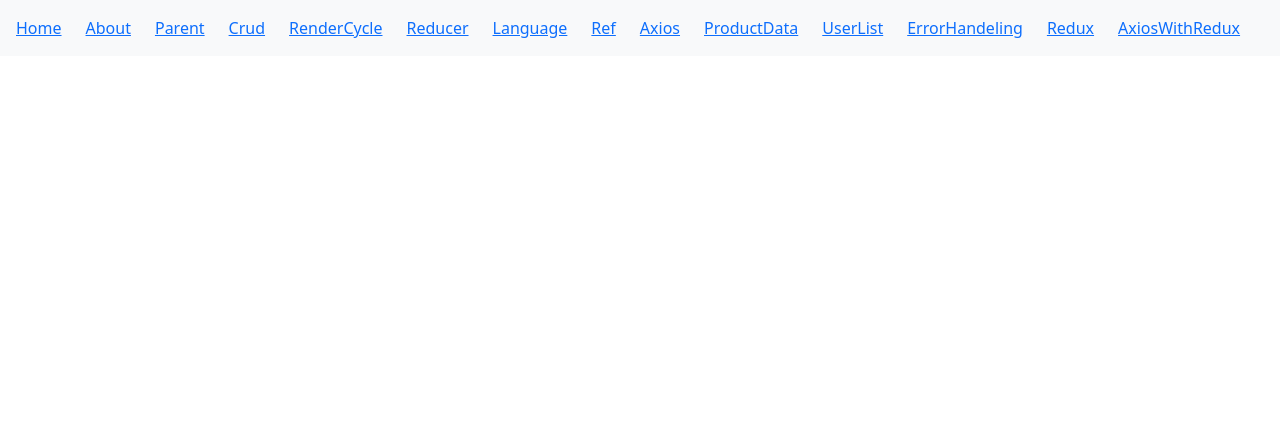
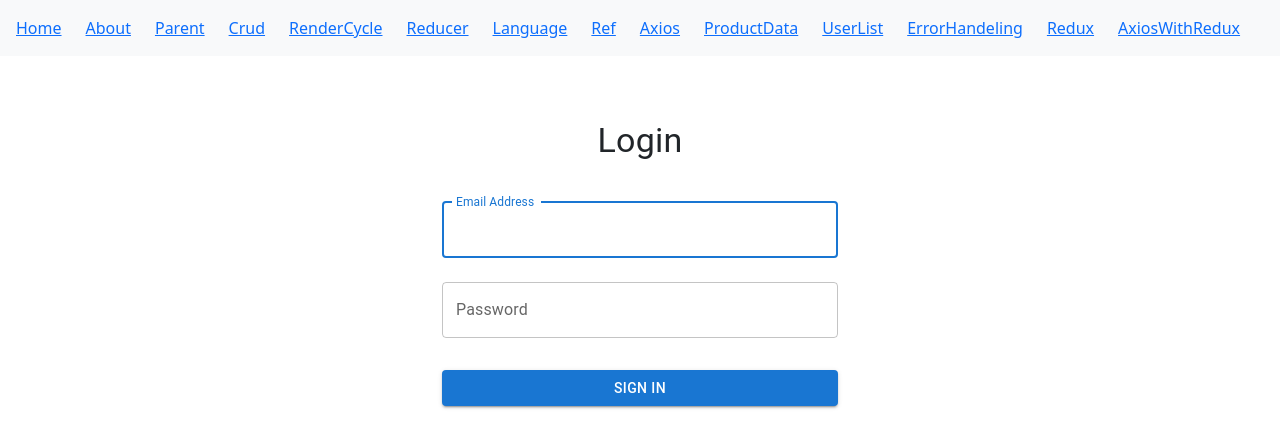
Before and after one commit to Vaibhavthanki/my-react-app, a React (Vite) app: page / in a window 1280 px wide. Shown: the top 448 px of the page. Built offline with nearby package versions, Linux system fonts and the light colour scheme.

Commit message:
feat: add login and dashboard components; implement authentication with JWT using cookies

```diff
--- a/package.json
+++ b/package.json
@@ -16,6 +16,7 @@
     "@mui/x-data-grid": "^8.17.0",
     "axios": "^1.13.2",
     "formik": "^2.4.6",
+    "js-cookie": "^3.0.5",
     "react": "^19.1.1",
     "react-dom": "^19.1.1",
     "react-error-boundary": "^6.0.1",
--- a/src/App.jsx
+++ b/src/App.jsx
@@ -31,6 +31,8 @@ import ReduxCounter from "./reduxCounter";
 import store from "./redux/store";
 import { Provider } from "react-redux";
 import { AxiosWithRedux } from "./AxiosWithRedux";
+import Login from "./Login";
+import Dashboard from "./Dashboard";
 
 function App() {
   return (
@@ -55,6 +57,9 @@ function App() {
           <ErrorBoundaryWrapper>
             <Navigation />
             <Routes>
+              <Route path="/" element={<Login />} />
+              <Route path="/login" element={<Login />} />
+              <Route path="/dashboard" element={<Dashboard />} />
               <Route path="/home" element={<Home />} />
               <Route path="/about" element={<About />} />
               <Route path="/registration" element={<Registration />} />
--- /dev/null
+++ b/src/Dashboard.jsx
@@ -0,0 +1,138 @@
+import React, { useState, useEffect } from "react";
+import { useNavigate } from "react-router-dom";
+import axiosInstance from "./config/axiosInstance";
+import Cookies from "js-cookie";
+import {
+  Box,
+  Button,
+  Container,
+  Typography,
+  Alert,
+  CircularProgress,
+} from "@mui/material";
+import { DataGrid } from "@mui/x-data-grid";
+
+const Dashboard = () => {
+  const navigate = useNavigate();
+  const [rows, setRows] = useState([]);
+  const [loading, setLoading] = useState(true);
+  const [error, setError] = useState("");
+  const [paginationModel, setPaginationModel] = useState({
+    pageSize: 5,
+    page: 0,
+  });
+  const [rowCount, setRowCount] = useState(0);
+
+  useEffect(() => {
+    const token = Cookies.get("access_token");
+    if (!token) {
+      navigate("/login");
+      return;
+    }
+
+    fetchAccounts();
+  }, [paginationModel, navigate]);
+
+  const fetchAccounts = async () => {
+    setLoading(true);
+    setError("");
+    try {
+      const response = await axiosInstance.get("/accounts/", {
+        params: {
+          page: paginationModel.page,
+          pageSize: paginationModel.pageSize,
+        },
+      });
+
+      // Map the data to rows with id field (required by DataGrid)
+      const mappedRows = response.data.map((item, index) => ({
+        id: item.id || index,
+        ...item,
+      }));
+
+      setRows(mappedRows);
+      setRowCount(response?.data?.total || response?.data?.data?.length);
+    } catch (err) {
+      setError(err.response?.data?.message || "Failed to fetch accounts");
+      console.error("Error fetching accounts:", err);
+    } finally {
+      setLoading(false);
+    }
+  };
+
+  const handleLogout = () => {
+    Cookies.remove("access_token");
+    navigate("/login");
+  };
+
+  // Define columns for DataGrid
+  const columns = [
+    { field: "id", headerName: "ID", width: 70 },
+    { field: "email", headerName: "Email", width: 200, flex: 1 },
+    { field: "firstName", headerName: "First Name", width: 150 },
+    { field: "lastName", headerName: "Last Name", width: 150 },
+    { field: "phone", headerName: "Phone", width: 130 },
+    { field: "role", headerName: "Role", width: 100 },
+    {
+      field: "createdAt",
+      headerName: "Created At",
+      width: 150,
+      valueFormatter: (value) => {
+        if (value) {
+          return new Date(value).toLocaleDateString();
+        }
+        return "";
+      },
+    },
+  ];
+
+  return (
+    <Container maxWidth="lg" sx={{ py: 4 }}>
+      <Box
+        sx={{
+          display: "flex",
+          justifyContent: "space-between",
+          alignItems: "center",
+          mb: 3,
+        }}
+      >
+        <Typography variant="h4">Dashboard - Accounts</Typography>
+        <Button variant="contained" color="error" onClick={handleLogout}>
+          Logout
+        </Button>
+      </Box>
+
+      {error && (
+        <Alert severity="error" sx={{ mb: 2 }}>
+          {error}
+        </Alert>
+      )}
+
+      {loading ? (
+        <Box sx={{ display: "flex", justifyContent: "center", py: 4 }}>
+          <CircularProgress />
+        </Box>
+      ) : (
+        <Box sx={{ height: 400, width: "100%" }}>
+          <DataGrid
+            rows={rows}
+            columns={columns}
+            pageSizeOptions={[5, 10, 20]}
+            paginationModel={paginationModel}
+            onPaginationModelChange={setPaginationModel}
+            rowCount={rowCount}
+            paginationMode="server"
+            loading={loading}
+            sx={{
+              "& .MuiDataGrid-root": {
+                border: "1px solid #ddd",
+              },
+            }}
+          />
+        </Box>
+      )}
+    </Container>
+  );
+};
+
+export default Dashboard;
--- /dev/null
+++ b/src/Login.jsx
@@ -0,0 +1,139 @@
+import React from "react";
+import { Formik, Form, Field, ErrorMessage } from "formik";
+import * as Yup from "yup";
+import { useNavigate } from "react-router-dom";
+import axiosInstance from "./config/axiosInstance";
+import Cookies from "js-cookie";
+import {
+  Box,
+  Button,
+  TextField,
+  Typography,
+  Container,
+  Alert,
+  CircularProgress,
+} from "@mui/material";
+
+// Validation Schema
+const loginValidationSchema = Yup.object().shape({
+  email: Yup.string()
+    .email("Invalid email address")
+    .required("Email is required"),
+  password: Yup.string()
+    .min(6, "Password must be at least 6 characters")
+    .required("Password is required"),
+});
+
+const Login = () => {
+  const navigate = useNavigate();
+  const [apiError, setApiError] = React.useState("");
+
+  const handleSubmit = async (values, { setSubmitting }) => {
+    setApiError("");
+    try {
+      const response = await axiosInstance.post("/accounts/authenticate", {
+        email: values.email,
+        password: values.password,
+      });
+
+      // Store JWT token in cookies
+      if (response.data.jwtToken) {
+        Cookies.set("access_token", response.data.jwtToken, { expires: 7 });
+
+        // Add a small delay to ensure tokens are set before navigation
+        setTimeout(() => {
+          navigate("/dashboard", { replace: true });
+        }, 100);
+      } else {
+        setApiError("No token received from server");
+        setSubmitting(false);
+      }
+    } catch (error) {
+      setApiError(
+        error.response?.data?.message || "Login failed. Please try again."
+      );
+      setSubmitting(false);
+    }
+  };
+
+  return (
+    <Container component="main" maxWidth="xs">
+      <Box
+        sx={{
+          marginTop: 8,
+          display: "flex",
+          flexDirection: "column",
+          alignItems: "center",
+        }}
+      >
+        <Typography component="h1" variant="h4" sx={{ mb: 3 }}>
+          Login
+        </Typography>
+
+        {apiError && (
+          <Alert severity="error" sx={{ mb: 2, width: "100%" }}>
+            {apiError}
+          </Alert>
+        )}
+
+        <Formik
+          initialValues={{
+            email: "",
+            password: "",
+          }}
+          validationSchema={loginValidationSchema}
+          onSubmit={handleSubmit}
+        >
+          {({ isSubmitting, errors, touched }) => (
+            <Form style={{ width: "100%" }}>
+              <Field
+                as={TextField}
+                margin="normal"
+                fullWidth
+                id="email"
+                label="Email Address"
+                name="email"
+                autoComplete="email"
+                autoFocus
+                error={touched.email && Boolean(errors.email)}
+                helperText={touched.email && errors.email}
+              />
+
+              <Field
+                as={TextField}
+                margin="normal"
+                fullWidth
+                name="password"
+                label="Password"
+                type="password"
+                id="password"
+                autoComplete="current-password"
+                error={touched.password && Boolean(errors.password)}
+                helperText={touched.password && errors.password}
+              />
+
+              <Button
+                type="submit"
+                fullWidth
+                variant="contained"
+                sx={{ mt: 3, mb: 2 }}
+                disabled={isSubmitting}
+              >
+                {isSubmitting ? (
+                  <>
+                    <CircularProgress size={20} sx={{ mr: 1 }} />
+                    Logging in...
+                  </>
+                ) : (
+                  "Sign In"
+                )}
+              </Button>
+            </Form>
+          )}
+        </Formik>
+      </Box>
+    </Container>
+  );
+};
+
+export default Login;
--- a/src/config/axiosInstance.js
+++ b/src/config/axiosInstance.js
@@ -1,4 +1,5 @@
 import axios from "axios";
+import Cookies from "js-cookie";
 
 // Create an Axios instance
 const axiosInstance = axios.create({
@@ -6,21 +7,22 @@ const axiosInstance = axios.create({
   headers: {
     "Content-Type": "application/json",
   },
+  withCredentials: true,
 });
 
-// Function to get the stored token
+// Function to get the stored token from cookies
 const getToken = () => {
-  return localStorage.getItem("access_token");
+  return Cookies.get("access_token");
 };
 
-// Function to get the refresh token
-const getRefreshToken = () => {
-  return localStorage.getItem("refresh_token");
-};
+// Function to get the refresh token from cookies
+// const getRefreshToken = () => {
+//   return Cookies.get("refreshToken");
+// };
 
-// Function to set the new access token
+// Function to set the new access token in cookies
 const setAccessToken = (token) => {
-  localStorage.setItem("access_token", token);
+  Cookies.set("access_token", token, { expires: 7 });
 };
 
 let isRefreshing = false;
@@ -43,16 +45,22 @@ const refreshAccessToken = async () => {
   isRefreshing = true;
 
   try {
-    const refreshToken = getRefreshToken();
-    const response = await axios.post("/auth/refresh", {
-      refresh_token: refreshToken,
-    }); // Replace with your refresh token API
-    const { access_token } = response.data;
-    setAccessToken(access_token);
+    const response = await axios.post(
+      "http://localhost:4000/accounts/refresh-token",
+      {},
+      {
+        headers: {
+          "Content-Type": "application/json",
+        },
+        withCredentials: true,
+      }
+    ); // The refresh token is sent via cookies automatically
+    const { jwtToken } = response.data;
+    setAccessToken(jwtToken);
     isRefreshing = false;
 
-    onRefreshed(access_token); // Notify all waiting requests
-    return access_token;
+    onRefreshed(jwtToken); // Notify all waiting requests
+    return jwtToken;
   } catch (error) {
     isRefreshing = false;
     console.error("Error refreshing token", error);
--- a/src/redux/saga/userSaga.js
+++ b/src/redux/saga/userSaga.js
@@ -1,4 +1,3 @@
-import axios from "axios";
 import { call, put, takeLatest } from "redux-saga/effects";
 import {
   deleteUserDataSuccess,
@@ -6,10 +5,11 @@ import {
   setUserData,
 } from "../action/userAction";
 import { DELETE_USER_DATA, GET_USER_DATA } from "../../utils/constant";
+import axiosInstance from "../../config/axiosInstance";
 
 function* getUserDataFromAPI() {
   try {
-    const response = yield call(axios.get, "https://fakestoreapi.com/products");
+    const response = yield call(axiosInstance.get, "products");
     console.log(response.data, "check9");
     yield put(setUserData(response.data));
   } catch (error) {
@@ -21,8 +21,8 @@ function* getUserDataFromAPI() {
 function* deleteUserData(action) {
   try {
     const response = yield call(
-      axios.delete,
-      `https://fakestoreapi.com/products/${action.payload}`
+      axiosInstance.delete,
+      `products/${action.payload}`
     );
     console.log(response.data, "check9");
     yield put(deleteUserDataSuccess(action.payload));
```
Also changed, not shown: 1 other file (tests, documents, lock files or other folders).
